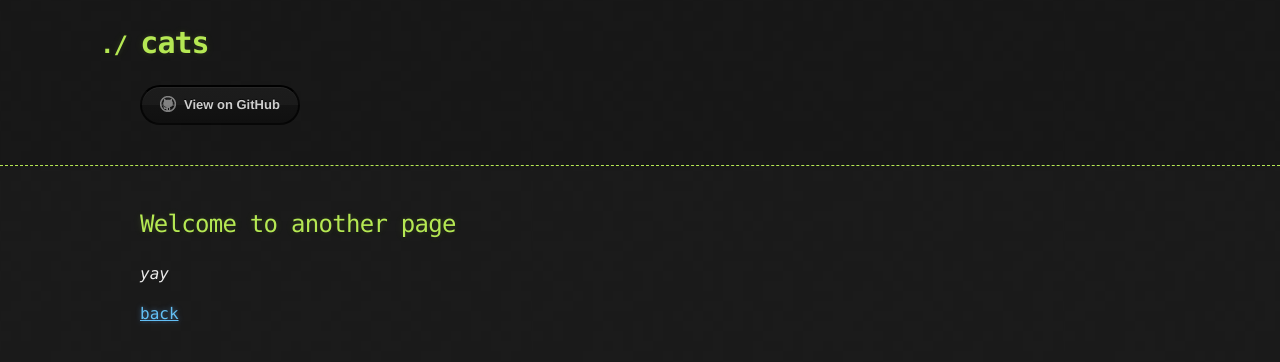
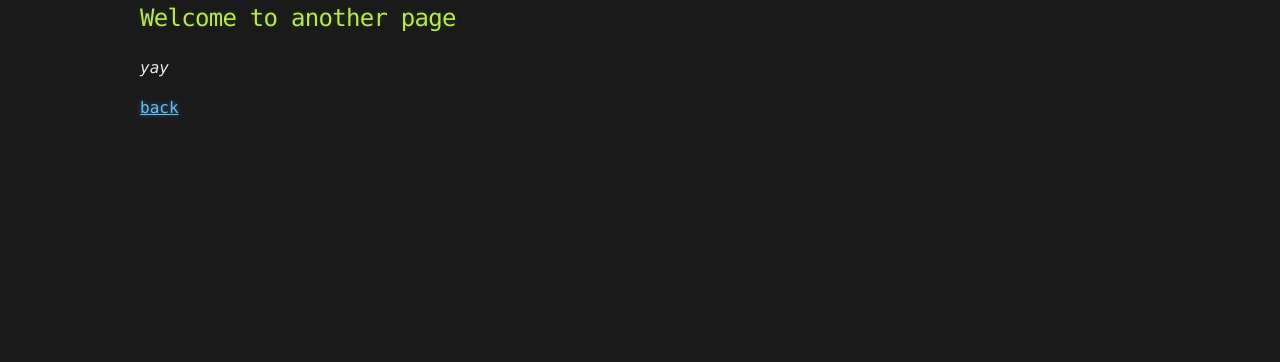
Before and after one commit to anna21234/anna21234.github.io, a Jekyll site: the page built from another-page.md, in a window 1280 px wide. Shown: the top 362 px of the page. Built offline with Jekyll 4.4.1, drawn with Linux system fonts in a browser that asks for light colours; the repository's description, which GitHub fills in, is left out; our own code applies the rules of GitHub Pages for plain Markdown files.

Commit message:
Update style.scss

```diff
--- a/assets/css/style.scss
+++ b/assets/css/style.scss
@@ -1,4 +1,8 @@
 ---
 ---
 
-@import 'jekyll-theme-hacker';
+@import "{{ site.theme }}";
+
+header {
+  display: none;
+}
```
